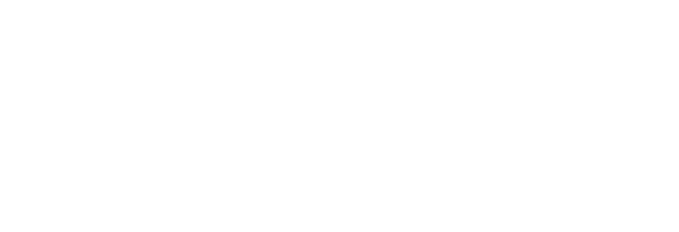
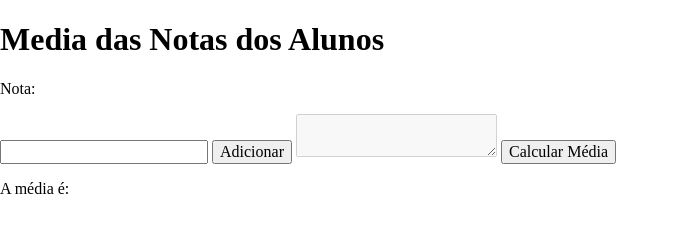
Before and after one commit to Gbmarinho/DOM-Calculando-media-de-notas, a plain HTML site: page index.html in a window 1280 px wide. Shown: the whole page, without its empty margins (0-679 px from the left). Drawn offline with Linux system fonts and the light colour scheme.

Commit message:
feat(index):creat index

```diff
--- a/index.html
+++ b/index.html
@@ -8,6 +8,19 @@
     <link rel="stylesheet" type="text/css" href="style.css">
 </head>
 <body>
+    <header>
+        <h1>Media das Notas dos Alunos</h1>
+    </header>
+    <main>
+        <div>
+            <p>Nota:</p>
+            <input type="text">
+            <button type="submit" onclick="print()">Adicionar</button>
+            <textarea disabled></textarea>
+            <button type="submit">Calcular Média</button>
+            <p>A média é:</p>
+        </div>
+    </main>
 	<script type="text/javascript" src="script.js"></script>
 </body>
 </html>
--- a/script.js
+++ b/script.js
@@ -0,0 +1,3 @@
+function print(){
+    console.log('Gabriel')
+}
```
